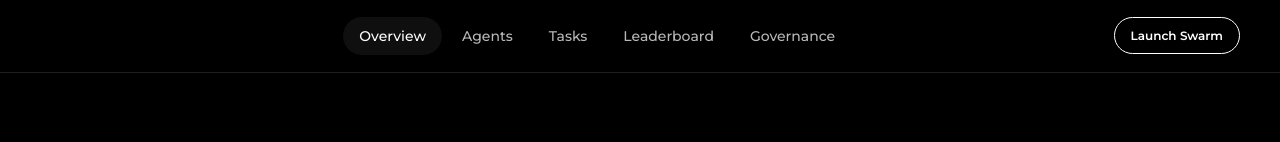
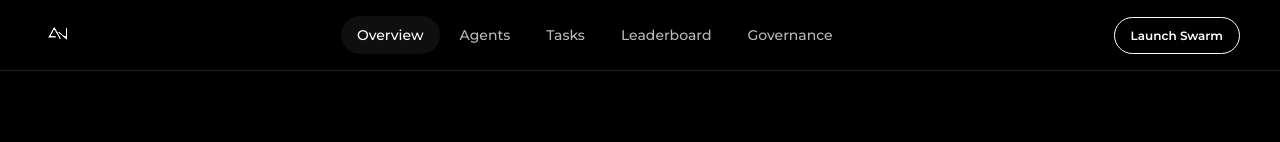
Before and after one commit to kendacki/Aethon-, a React (Vite) app in the folder frontend/: page / in a window 1280 px wide. Shown: the top 142 px of the page. Built offline with nearby package versions, Linux system fonts and the light colour scheme; no server answers.

Commit message:
Fix logo display in nav, footer, and loading via inline SVG component.

```diff
--- a/frontend/src/components/Footer.tsx
+++ b/frontend/src/components/Footer.tsx
@@ -1,4 +1,5 @@
 import { styled } from "../stitches.config";
+import { AethonLogo } from "./Logo";
 
 export const Footer = styled("footer", {
   marginTop: "auto",
@@ -51,7 +52,7 @@ export function SiteFooter() {
     <Footer>
       <Inner>
         <div>
-          <img src="/logo-white.svg" alt="AETHON" style={{ height: 28, marginBottom: 16 }} />
+          <AethonLogo height={28} style={{ marginBottom: 16 }} />
           <p style={{ fontSize: "0.875rem", opacity: 0.72, maxWidth: 280, lineHeight: 1.7 }}>
             Autonomous Emergent Trading & Hierarchical Operations Network — a self-governing agent economy.
           </p>
--- a/frontend/src/components/Layout.tsx
+++ b/frontend/src/components/Layout.tsx
@@ -2,6 +2,7 @@ import { motion, AnimatePresence } from "framer-motion";
 import { Link, useLocation } from "react-router-dom";
 import { styled } from "../stitches.config";
 import { Button } from "./ui";
+import { AethonLogo } from "./Logo";
 import { spring } from "../stitches.config";
 
 const Nav = styled("nav", {
@@ -51,7 +52,7 @@ const NavLink = styled(Link, {
   },
 });
 
-const Logo = styled("img", { height: "2rem", width: "auto" });
+const LogoLink = styled(Link, { display: "flex", alignItems: "center" });
 
 const links = [
   { to: "/", label: "Overview" },
@@ -66,9 +67,9 @@ export function Navbar() {
   return (
     <Nav>
       <Inner>
-        <Link to="/">
-          <Logo src="/logo-white.svg" alt="AETHON" />
-        </Link>
+        <LogoLink to="/">
+          <AethonLogo height={32} />
+        </LogoLink>
         <Links>
           {links.map((l) => (
             <NavLink key={l.to} to={l.to} data-active={pathname === l.to || (l.to !== "/" && pathname.startsWith(l.to))}>
@@ -102,13 +103,12 @@ export function LoadingScreen() {
         gap: "1.5rem",
       }}
     >
-      <motion.img
-        src="/logo-white.svg"
-        alt="AETHON"
-        style={{ height: 56, width: "auto" }}
+      <motion.div
         animate={{ opacity: [0.5, 1, 0.5] }}
         transition={{ duration: 1.4, repeat: Infinity, ease: "easeInOut" }}
-      />
+      >
+        <AethonLogo height={56} />
+      </motion.div>
       <motion.div
         style={{ width: 120, height: 2, background: "rgba(255,255,255,0.12)", borderRadius: 999, overflow: "hidden" }}
       >
--- /dev/null
+++ b/frontend/src/components/Logo.tsx
@@ -0,0 +1,36 @@
+import { useId, type CSSProperties } from "react";
+
+type LogoProps = {
+  height?: number;
+  className?: string;
+  style?: CSSProperties;
+};
+
+/** Inline SVG so filters + image href work (broken when loaded via <img src="logo-white.svg">). */
+export function AethonLogo({ height = 32, className, style }: LogoProps) {
+  const filterId = useId().replace(/:/g, "");
+
+  return (
+    <svg
+      xmlns="http://www.w3.org/2000/svg"
+      viewBox="80 60 360 320"
+      role="img"
+      aria-label="AETHON"
+      className={className}
+      style={{ height, width: "auto", display: "block", ...style }}
+    >
+      <defs>
+        <filter id={filterId} colorInterpolationFilters="sRGB">
+          <feColorMatrix type="matrix" values="0 0 0 0 1  0 0 0 0 1  0 0 0 0 1  -1 -1 -1 0 1" />
+        </filter>
+      </defs>
+      <image
+        href="/logo-an-source.png"
+        width="512"
+        height="400"
+        filter={`url(#${filterId})`}
+        preserveAspectRatio="xMidYMid meet"
+      />
+    </svg>
+  );
+}
```
Also changed, not shown: frontend/scripts/embed-logo.mjs (added, +16 -0 lines), frontend/public/logo-white.svg.
